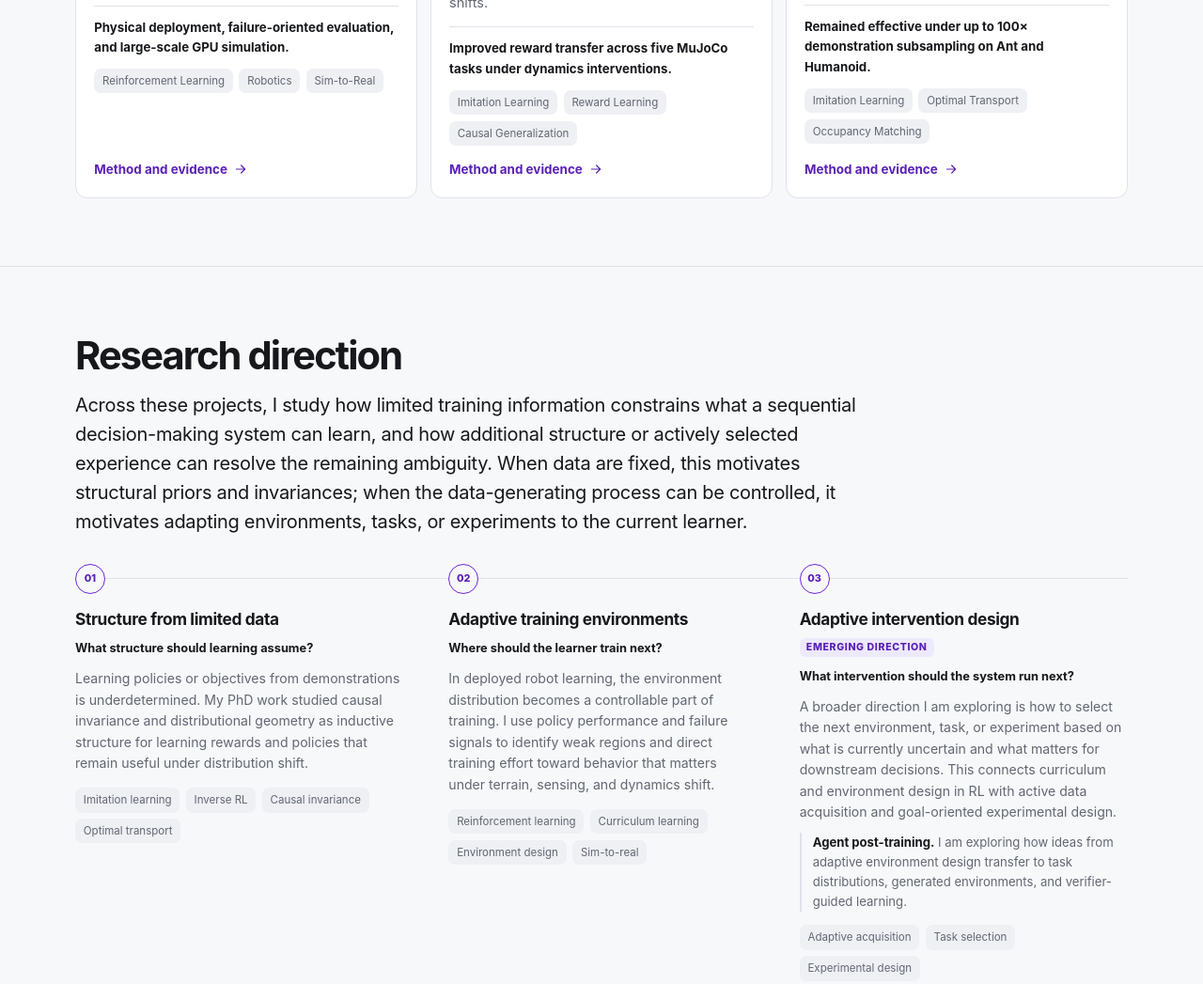
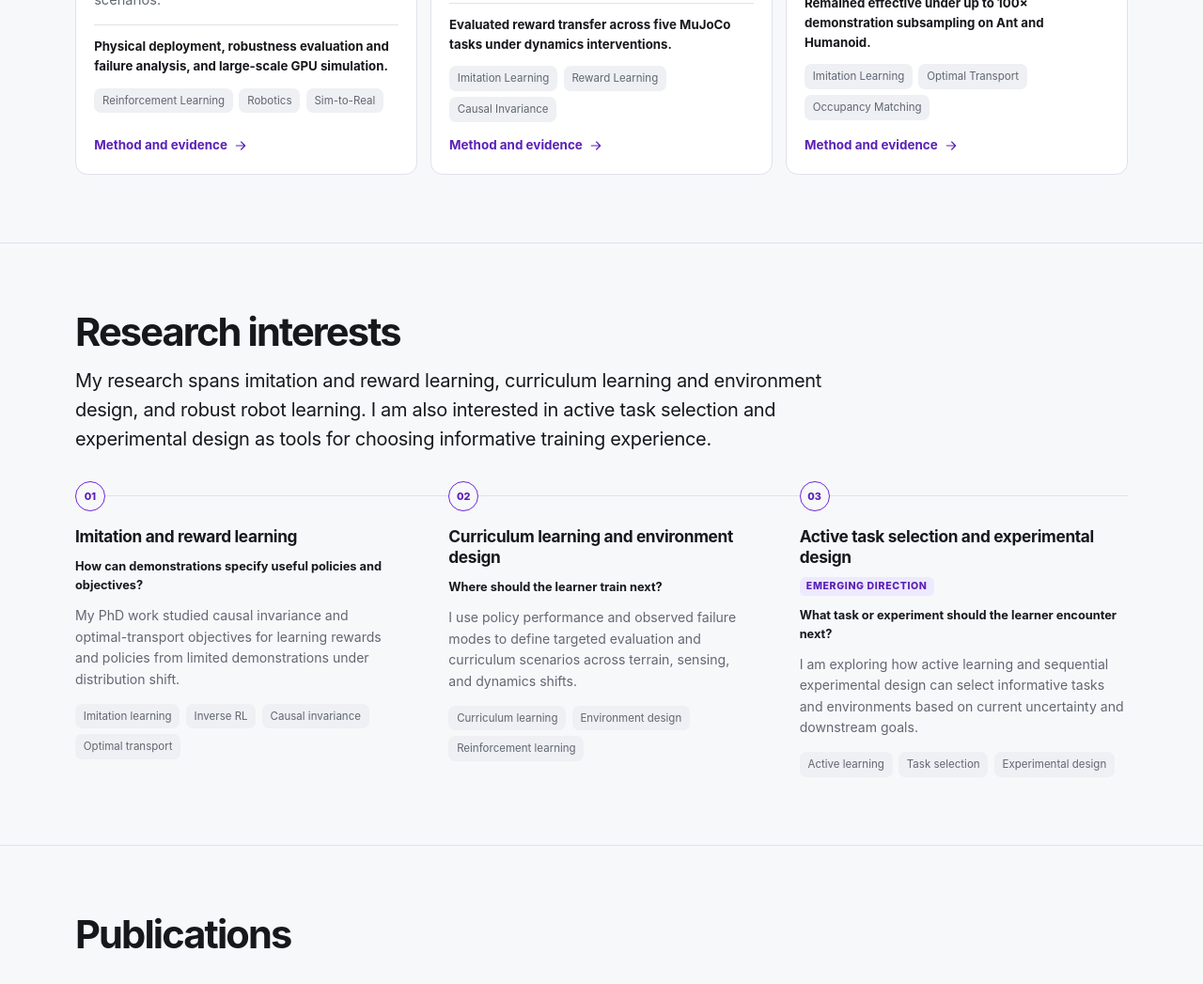
Before and after one commit to iov9000/iov9000.github.io, an Astro site: page / in a window 1280 px wide. Shown: the part 854-1901 px from the top of the page at 94% size. Built offline with nearby package versions, Linux system fonts and the light colour scheme; Astro itself is replaced by a stand-in of ours.

Commit message:
more modest presentation

```diff
--- a/content/post/research-grade-applied-ml/index.md
+++ b/content/post/research-grade-applied-ml/index.md
@@ -1,6 +1,6 @@
 ---
 title: Objectives, training distributions, and deployment shift
-summary: A short technical note on connecting reward learning, simulation-based policy optimization, and failure-oriented evaluation.
+summary: A short technical note on connecting reward learning, simulation-based policy optimization, and robustness evaluation.
 date: 2026-06-09
 authors:
   - Ivan Ovinnikov
@@ -23,4 +23,4 @@ $$
 
 The policy $\pi_\theta$ is the controller, the reward or evaluation model $r_\phi$ defines the learning signal, and $\mathcal{E}$ is the evaluation protocol that exposes distribution shift between training and deployment.
 
-My research and applied work focus on this interface: inverse RL and imitation learning for objective design, simulation workflows for scalable policy optimization, and robustness experiments that deliberately search for rare failure modes rather than only reporting average-case task performance.
+My research and applied work focus on this interface: inverse RL and imitation learning for objective design, simulation workflows for scalable policy optimization, and robustness evaluation that deliberately searches for rare failure modes rather than only reporting average-case task performance.
--- a/content/project/causally-invariant-reward-learning/index.md
+++ b/content/project/causally-invariant-reward-learning/index.md
@@ -1,13 +1,13 @@
 ---
-title: Learning Rewards That Survive Distribution Shift
+title: Reward Learning under Distribution Shift
 summary: Uses variation across demonstrators as structural information to discourage reward features that fail under dynamics and nuisance shifts.
 status: Preprint
-highlight: Improved reward transfer across five MuJoCo tasks under dynamics interventions.
+highlight: Evaluated reward transfer across five MuJoCo tasks under dynamics interventions.
 date: 2024-09-12
 tags:
   - Imitation Learning
   - Reward Learning
-  - Causal Generalization
+  - Causal Invariance
   - Distribution Shift
 links:
   - name: Paper
--- a/content/project/quadruped-locomotion/index.md
+++ b/content/project/quadruped-locomotion/index.md
@@ -1,8 +1,8 @@
 ---
-title: Robust RL for Deployed Legged Robots
-summary: Training and evaluation for locomotion policies under terrain, sensing, and dynamics shift, with failure-oriented evaluation feeding weak deployment regions back into training.
+title: Reinforcement Learning for Robust Legged Locomotion
+summary: Training and robustness evaluation for locomotion policies under terrain, sensing, and dynamics shift, using identified failure modes to define targeted evaluation and curriculum scenarios.
 status: Deployed research
-highlight: Physical deployment, failure-oriented evaluation, and large-scale GPU simulation.
+highlight: Physical deployment, robustness evaluation and failure analysis, and large-scale GPU simulation.
 date: 2024-10-01
 period: 2024–present
 tags:
@@ -26,7 +26,7 @@ My work at ANYbotics covers reinforcement-learning-based locomotion controllers
 
 ## Claim
 
-Failure-oriented evaluation can close the training loop by identifying weak regions of the deployment distribution and turning them into targeted regression or curriculum scenarios.
+Robustness evaluation can identify failure modes that inform targeted regression tests and curriculum scenarios.
 
 ## Method
 
@@ -35,10 +35,10 @@ The workflow connects:
 1. **objective and curriculum design** for useful motion without unsafe shortcuts;
 2. **parallel simulation** for large policy-training and evaluation batches;
 3. **controlled policy comparisons** with reproducible experiment definitions;
-4. **failure-oriented evaluation** across terrain, commands, disturbances, contacts, sensing, and model parameters;
+4. **robustness evaluation and failure analysis** across terrain, commands, disturbances, contacts, sensing, and model parameters;
 5. **sim-to-real iteration** that reproduces hardware observations in simulation where possible.
 
-Fixed capability slices and safety-event definitions keep policy changes attributable. Failure replay then turns observed weaknesses into regression cases or curriculum scenarios rather than allowing them to disappear inside aggregate return.
+Fixed capability slices and safety-event definitions keep policy changes attributable. Replaying observed failures then turns them into regression cases or curriculum scenarios rather than allowing them to disappear inside aggregate return.
 
 ## Evidence
 
--- a/content/project/sliced-wasserstein-imitation-learning/index.md
+++ b/content/project/sliced-wasserstein-imitation-learning/index.md
@@ -1,6 +1,6 @@
 ---
 title: Distribution-Matching Imitation Learning
-summary: Uses transport geometry to turn distribution-level imitation objectives into transition-level learning signals.
+summary: Uses sliced Wasserstein distances to derive transition-level rewards for occupancy-matching imitation learning.
 status: Research manuscript
 highlight: Remained effective under up to 100× demonstration subsampling on Ant and Humanoid.
 date: 2023-09-23
--- a/src/data/profile.ts
+++ b/src/data/profile.ts
@@ -3,41 +3,40 @@ export const profile = {
   firstName: 'Ivan',
   lastName: 'Ovinnikov',
   role: 'Reinforcement Learning Engineer',
-  headline: 'Learning and intervention design for sequential decision-making',
+  headline: 'Reinforcement learning and learning from demonstrations under distribution shift',
   subtitle:
-    'I study how structural assumptions and the design of training distributions and objectives constrain policy learning and behavioral generalization in sequential decision-making systems.',
+    'I work on reinforcement learning and learning from demonstrations, with a focus on distribution shift, reward learning, and curriculum learning.',
   credentials: 'Reinforcement Learning Engineer, ANYbotics · ETH Zürich PhD',
   company: 'ANYbotics',
   location: 'Zürich, Switzerland',
   email: 'mailto:ivan.ovinnikov@gmail.com',
   summary:
-    'Research on reinforcement learning, imitation learning, adaptive environment design, and robust sequential decision-making.',
+    'Research on reinforcement learning, learning from demonstrations, curriculum learning, and robust robot learning under distribution shift.',
   about: [
-    'Across these projects, I study how limited training information constrains what a sequential decision-making system can learn, and how additional structure or actively selected experience can resolve the remaining ambiguity. When data are fixed, this motivates structural priors and invariances; when the data-generating process can be controlled, it motivates adapting environments, tasks, or experiments to the current learner.',
+    'My research spans imitation and reward learning, curriculum learning and environment design, and robust robot learning. I am also interested in active task selection and experimental design as tools for choosing informative training experience.',
   ],
-  researchDirection: [
+  researchInterests: [
     {
       step: '01',
-      title: 'Structure from limited data',
-      question: 'What structure should learning assume?',
-      description: 'Learning policies or objectives from demonstrations is underdetermined. My PhD work studied causal invariance and distributional geometry as inductive structure for learning rewards and policies that remain useful under distribution shift.',
+      title: 'Imitation and reward learning',
+      question: 'How can demonstrations specify useful policies and objectives?',
+      description: 'My PhD work studied causal invariance and optimal-transport objectives for learning rewards and policies from limited demonstrations under distribution shift.',
       tags: ['Imitation learning', 'Inverse RL', 'Causal invariance', 'Optimal transport'],
     },
     {
       step: '02',
-      title: 'Adaptive training environments',
+      title: 'Curriculum learning and environment design',
       question: 'Where should the learner train next?',
-      description: 'In deployed robot learning, the environment distribution becomes a controllable part of training. I use policy performance and failure signals to identify weak regions and direct training effort toward behavior that matters under terrain, sensing, and dynamics shift.',
-      tags: ['Reinforcement learning', 'Curriculum learning', 'Environment design', 'Sim-to-real'],
+      description: 'I use policy performance and observed failure modes to define targeted evaluation and curriculum scenarios across terrain, sensing, and dynamics shifts.',
+      tags: ['Curriculum learning', 'Environment design', 'Reinforcement learning'],
     },
     {
       step: '03',
       label: 'Emerging direction',
-      title: 'Adaptive intervention design',
-      question: 'What intervention should the system run next?',
-      description: 'A broader direction I am exploring is how to select the next environment, task, or experiment based on what is currently uncertain and what matters for downstream decisions. This connects curriculum and environment design in RL with active data acquisition and goal-oriented experimental design.',
-      application: 'I am exploring how ideas from adaptive environment design transfer to task distributions, generated environments, and verifier-guided learning.',
-      tags: ['Adaptive acquisition', 'Task selection', 'Experimental design'],
+      title: 'Active task selection and experimental design',
+      question: 'What task or experiment should the learner encounter next?',
+      description: 'I am exploring how active learning and sequential experimental design can select informative tasks and environments based on current uncertainty and downstream goals.',
+      tags: ['Active learning', 'Task selection', 'Experimental design'],
     },
   ],
   socials: [
@@ -49,10 +48,10 @@ export const profile = {
   interests: [
     'Learning objectives',
     'Training distributions',
-    'Policy optimization',
+    'Reinforcement learning',
     'Reward learning under distribution shift',
     'Robot learning and sim-to-real',
-    'Failure-oriented evaluation',
+    'Robustness evaluation and failure analysis',
   ],
   education: [
     {
@@ -90,7 +89,7 @@ export const profile = {
       points: [
         'Develop and evaluate RL locomotion controllers for quadrupeds deployed in industrial inspection.',
         'Run end-to-end experiments across GPU simulation, policy training, robustness evaluation, and sim-to-real iteration.',
-        'Design safety curricula, scenario suites, and failure analyses targeting rare locomotion failures.',
+        'Design curricula and scenario suites targeting rare locomotion failures.',
         'Led and secured a EuroHPC grant enabling up to 50,000 H100 GPU-hours for large-scale RL robustness and scaling experiments.',
       ],
     },
--- a/src/layouts/BaseLayout.astro
+++ b/src/layouts/BaseLayout.astro
@@ -14,7 +14,7 @@ interface Props {
 
 const {
   title,
-  description = 'Research on reinforcement learning, imitation learning, adaptive environment design, and robust sequential decision-making.',
+  description = 'Research on reinforcement learning, learning from demonstrations, curriculum learning, and robust robot learning under distribution shift.',
   image = '/img/og-card.png',
   type = 'website',
   publishedTime,
--- a/src/pages/index.astro
+++ b/src/pages/index.astro
@@ -75,11 +75,11 @@ const personJsonLd = {
   <section class="section" id="direction">
     <div class="container">
       <header class="section-header direction-intro">
-        <h2 class="section-title">Research direction</h2>
+        <h2 class="section-title">Research interests</h2>
         <p class="research-statement">{profile.about[0]}</p>
       </header>
-      <ol class="research-progression" aria-label="Research progression from structural priors to adaptive intervention design">
-        {profile.researchDirection.map((stage) => (
+      <ol class="research-progression" aria-label="Research interests">
+        {profile.researchInterests.map((stage) => (
           <li class="direction-stage">
             <div class="direction-marker" aria-hidden="true">{stage.step}</div>
             <article>
@@ -89,7 +89,6 @@ const personJsonLd = {
               </div>
               <p class="direction-question">{stage.question}</p>
               <p>{stage.description}</p>
-              {'application' in stage && stage.application && <p class="direction-application"><strong>Agent post-training.</strong> {stage.application}</p>}
               <div class="tags">
                 {stage.tags.map((tag) => <span class="tag">{tag}</span>)}
               </div>
@@ -118,8 +117,8 @@ const personJsonLd = {
         <h2 class="section-title">Background</h2>
       </header>
       <div class="background-copy">
-        <p>At <a href="https://www.anybotics.com/" target="_blank" rel="noreferrer">ANYbotics</a>, I develop and evaluate reinforcement-learning-based locomotion policies for industrial quadruped robots, with a focus on robustness, failure analysis, and sim-to-real iteration. My ETH Zürich PhD studied reinforcement learning from demonstrations: how reward and policy learning can exploit causal structure and distributional geometry when demonstrations provide incomplete information about the intended behavior.</p>
-        <p>Across both settings, I am increasingly interested in the active version of the same problem: how to choose the environments, tasks, or interventions from which a sequential system should learn next.</p>
+        <p>At <a href="https://www.anybotics.com/" target="_blank" rel="noreferrer">ANYbotics</a>, I develop and evaluate reinforcement-learning-based locomotion policies for industrial quadruped robots, with a focus on robustness, failure analysis, and sim-to-real iteration. My ETH Zürich PhD studied reinforcement learning from demonstrations, including causal invariance for reward learning and sliced Wasserstein objectives for occupancy-matching imitation learning.</p>
+        <p>I am also interested in active task selection and experimental design: how to choose informative environments, tasks, or experiments for a learner.</p>
         <p>I build experiments with PyTorch, JAX, GPU simulation, reproducible evaluation, and HPC workflows.</p>
         <p><a class="text-link" href="/experience/">Experience and education <Icon name="arrow-right" size={16} /></a></p>
       </div>
--- a/src/pages/project/index.astro
+++ b/src/pages/project/index.astro
@@ -21,11 +21,11 @@ const orderedProjects = [...projects].sort((left, right) => {
 });
 ---
 
-<BaseLayout title="Selected work" description="Research on reinforcement learning, imitation learning, adaptive environment design, and sequential decision-making under distribution shift.">
+<BaseLayout title="Selected work" description="Research on reinforcement learning, learning from demonstrations, curriculum learning, and robust robot learning under distribution shift.">
   <section class="page-hero container">
     <p class="eyebrow">Research and deployment</p>
     <h1 class="page-title">Selected work</h1>
-    <p class="page-lead">Work on structural priors for learning from demonstrations, reinforcement learning under deployment shift, and adaptive training environments.</p>
+    <p class="page-lead">Work on imitation and reward learning, curriculum learning and environment design, and robust robot learning under distribution shift.</p>
   </section>
   <section class="container"><div class="card-grid">{orderedProjects.map((project) => <ProjectCard entry={project} />)}</div></section>
 </BaseLayout>
```
